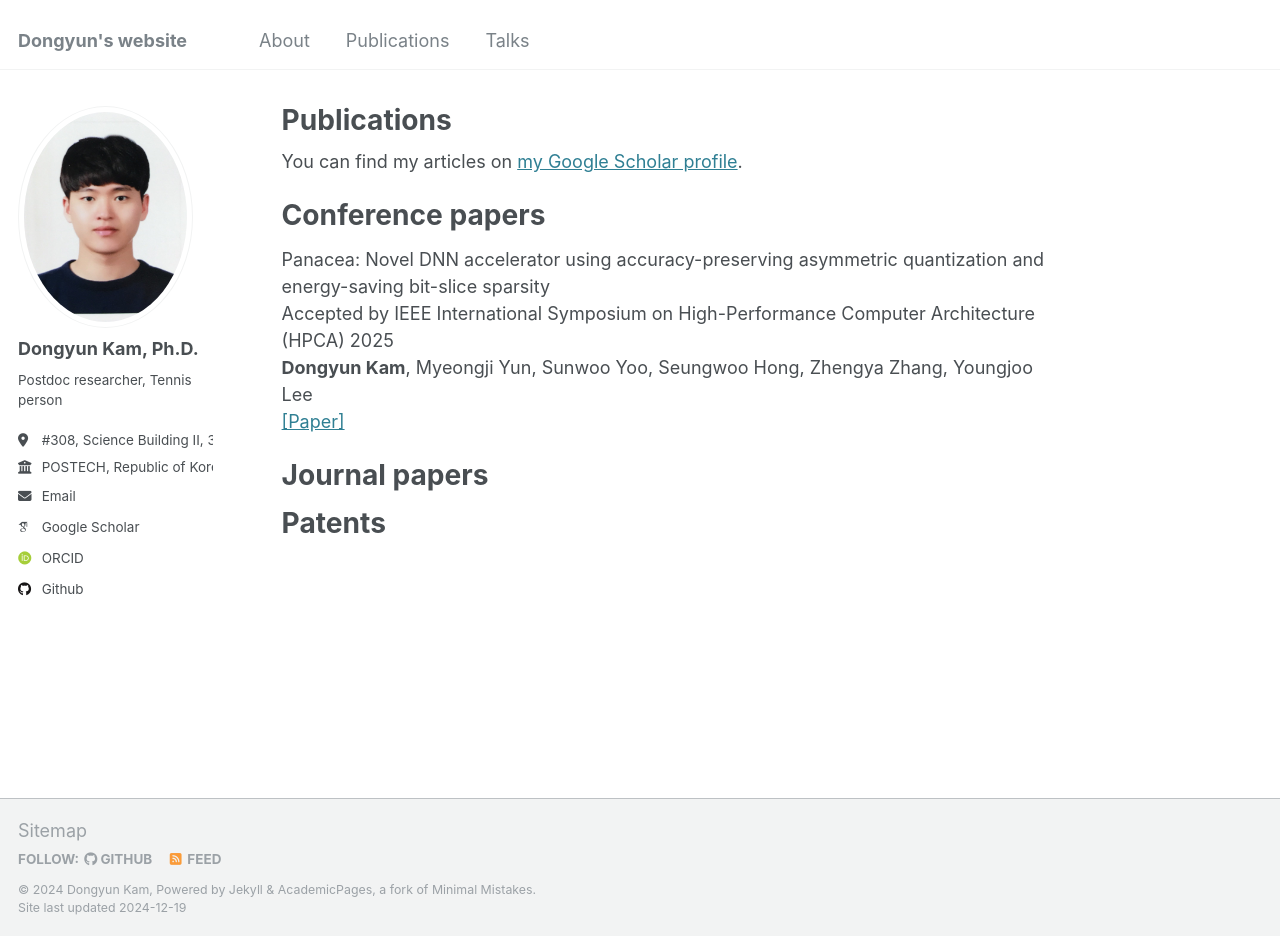
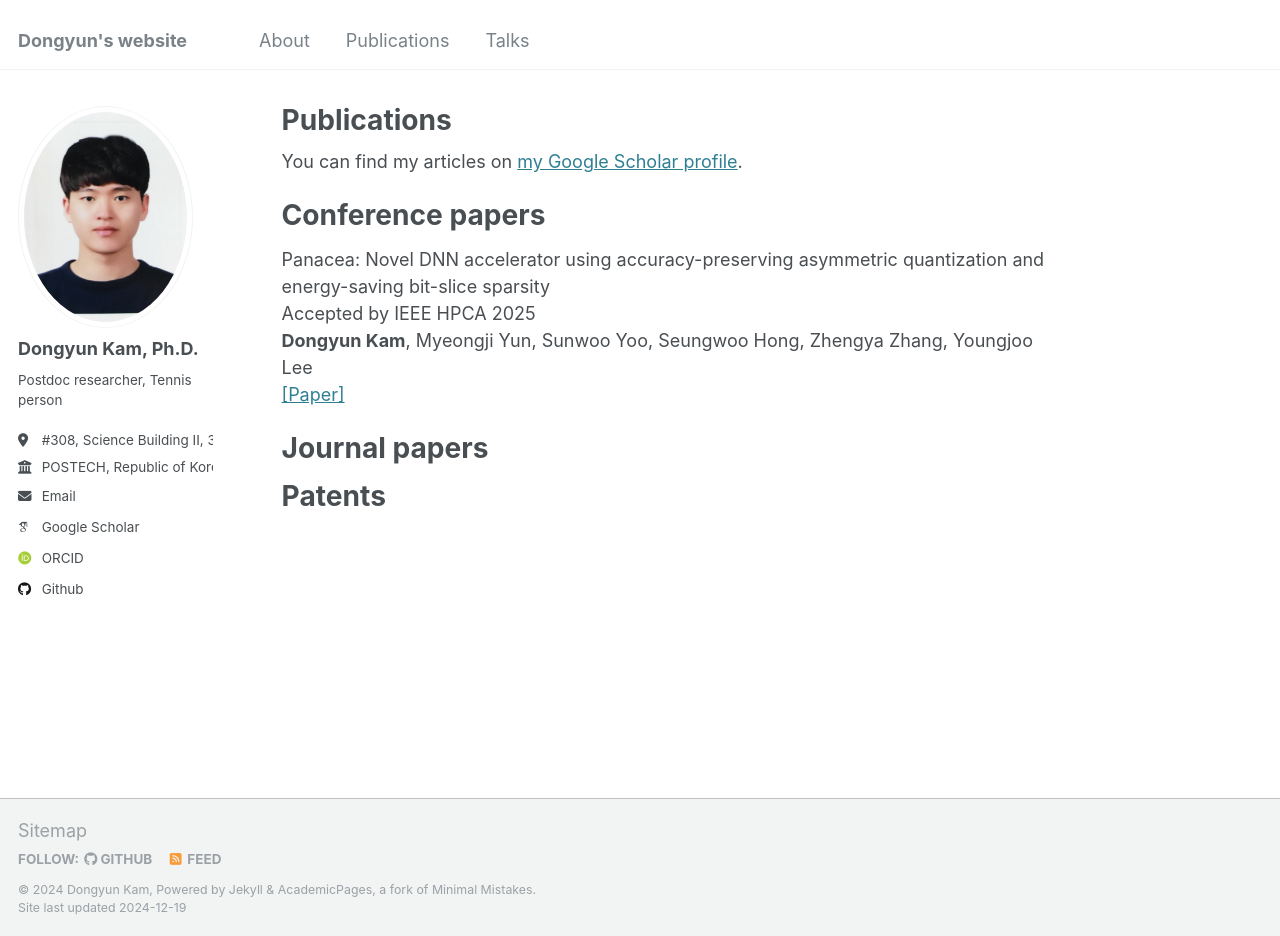
Before and after one commit to Dongyunkam/dongyunkam.github.io, a Jekyll site: the page built from _pages/publications.md, in a window 1280 px wide and 936 px high. Built offline with Jekyll 4.4.1, drawn with Linux system fonts in a browser that asks for light colours; some web fonts are replaced.

Commit message:
Update publications.md

```diff
--- a/_pages/publications.md
+++ b/_pages/publications.md
@@ -10,7 +10,7 @@ Conference papers
 ======
 
 Panacea: Novel DNN accelerator using accuracy-preserving asymmetric quantization and energy-saving bit-slice sparsity
-Accepted by IEEE International Symposium on High-Performance Computer Architecture (HPCA) 2025
+Accepted by IEEE HPCA 2025
 **Dongyun Kam**, Myeongji Yun, Sunwoo Yoo, Seungwoo Hong, Zhengya Zhang, Youngjoo Lee
 [[Paper]](https://arxiv.org/abs/2412.10059)
 
```
